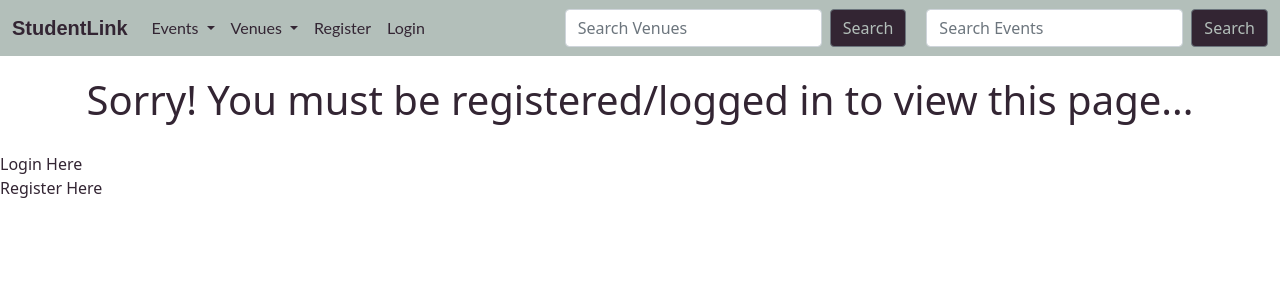
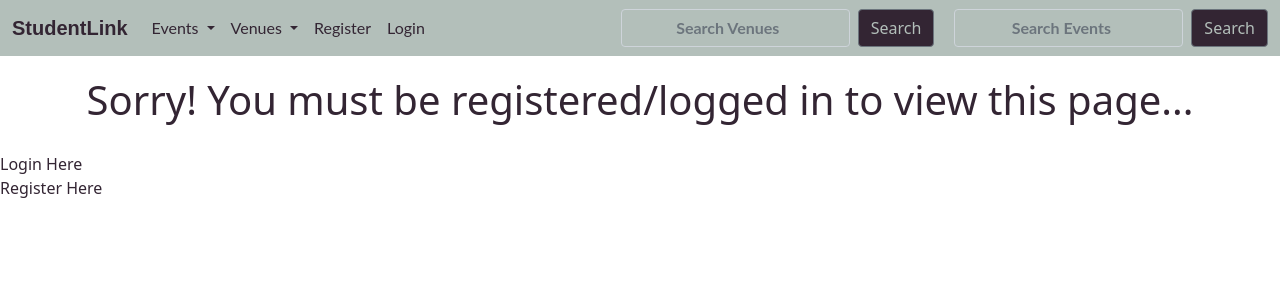
Before and after one commit to hubkinza/Hackathon_django, a Django app: page /add_event in a window 1280 px wide. Shown: the top 300 px of the page. Run offline with Django 4.2, Linux system fonts and the light colour scheme.

Commit message:
Styled forms for add venues and events

```diff
--- a/static/css/style.css
+++ b/static/css/style.css
@@ -3,7 +3,7 @@
 
 body {
     backgrouond-color: #e8e5e6;
-    max-width: 100vw;
+    max-width: 100%;
 }
 
 a:link,
@@ -51,11 +51,8 @@ img {
     color: #332533;
 }
 
-.nav-link {
-    font-family: "Lato", sans-serif;
-    color: #332533;
-}
-
+.nav-link,
+label,
 .dropdown-item {
     font-family: "Lato", sans-serif;
     color: #332533;
@@ -65,6 +62,7 @@ img {
 /*--------------------------------------------Navbar Styles*/
 .navbar {
     background-color: #b3bfba;
+    max-width: auto;
 }
 
 .btn {
@@ -84,6 +82,7 @@ img {
 center {
     font-family: "Lato", sans-serif;
     font-size: 20px;
+    max-width: 100vw;
 }
 
 center>h1 {
@@ -143,6 +142,18 @@ center>h1 {
     background-color: #b3bfba;
 }
 
+/*--------------------------------------------Add form Styles*/
+
+.form-control,
+.form-select {
+    font-family: 'Lato', sans-serif;
+    font-weight: bolder;
+    color: #332533;
+    background-color: #b3bfba;
+    max-width: 100vw;
+    text-align: center;
+}
+
 /*--------------------------------------------Media Queries*/
 
 @media
```
